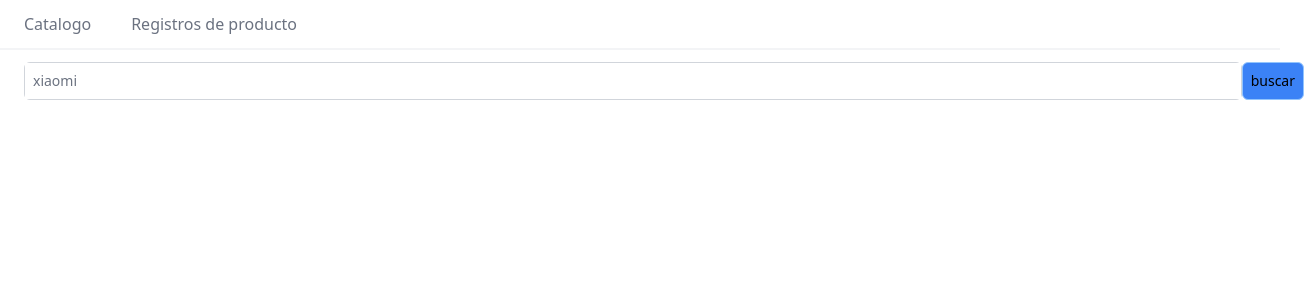
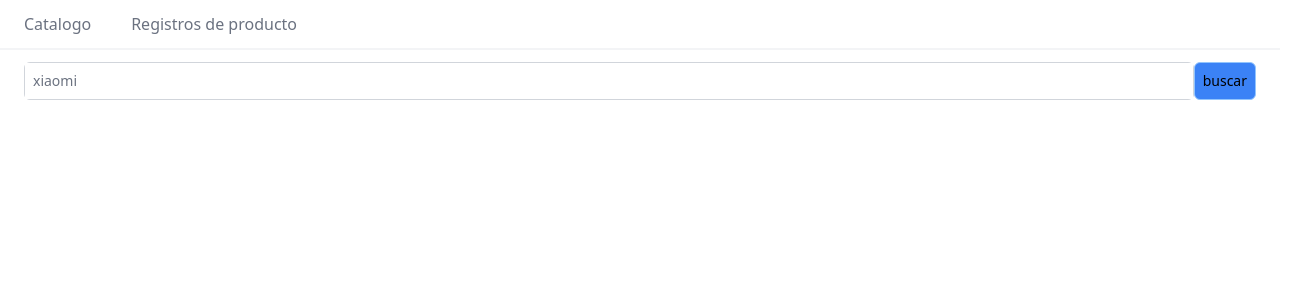
Before and after one commit to alexjr17/app-consumo-api, a Vue app: page / in a window 1280 px wide. Shown: the top 300 px of the page, 1304 px wide, since content can reach past the window. Built offline with nearby package versions, Linux system fonts and the light colour scheme.

Commit message:
container

```diff
--- a/src/layouts/MainLayout.vue
+++ b/src/layouts/MainLayout.vue
@@ -1,5 +1,5 @@
 <template>
-    <main>
+    <main class="container m-auto">
         <router-view />
     </main>
 </template>
--- a/src/views/IndexView.vue
+++ b/src/views/IndexView.vue
@@ -1,5 +1,5 @@
 <template>
-    <div class="container m-auto flex flex-col gap-6 mx-6">
+    <div class="flex flex-col gap-6 mx-6">
         <div class="flex flex-row  mt-3">
             <input-component class="grow"
                 v-model="name"/>
```
